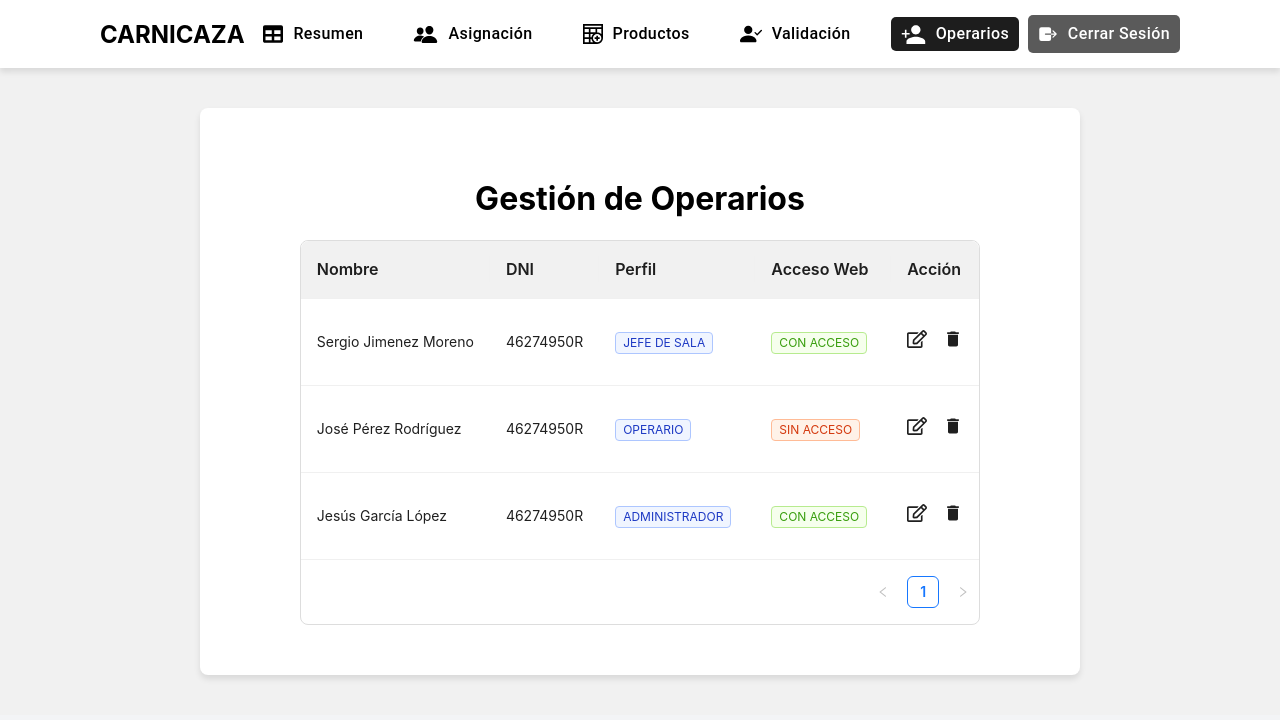
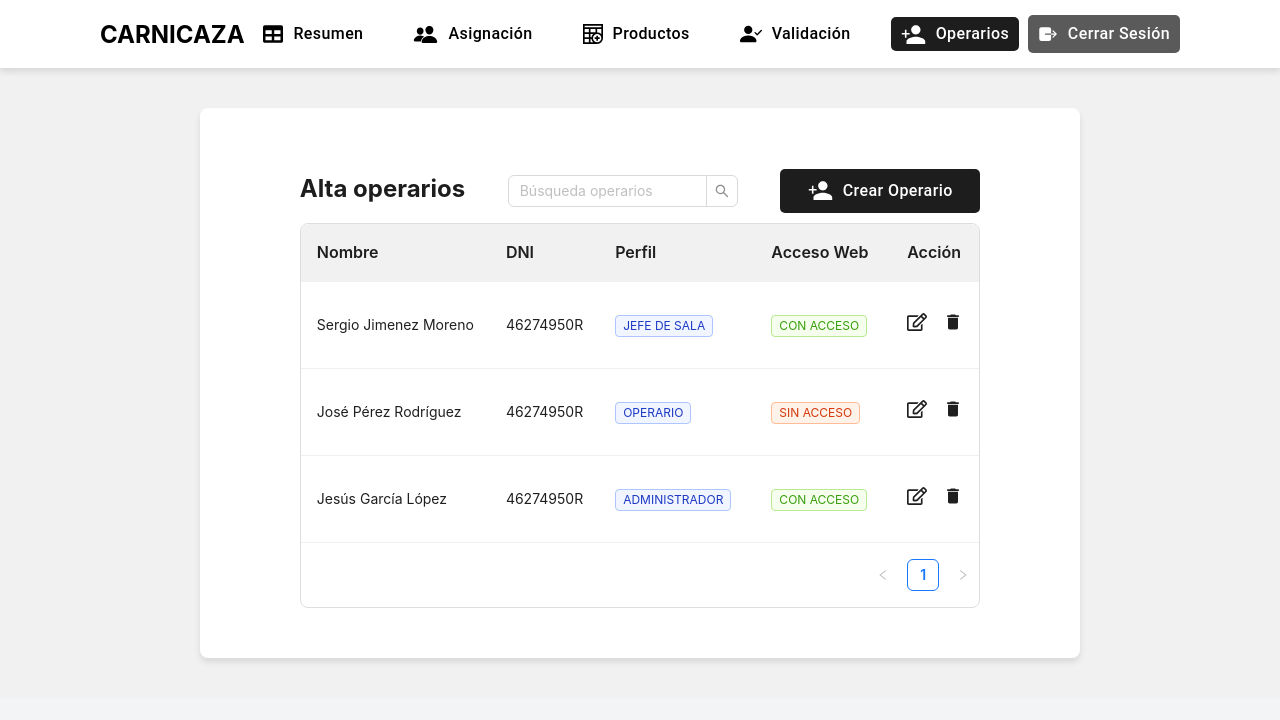
Before and after one commit to Laraa11/web_carnica, a React (Create React App) app: page / in a window 1280 px wide. Both pictures are taken after a click on the button "Operarios". Shown: the top 720 px of the page. Built offline with nearby package versions, Linux system fonts and the light colour scheme.

Commit message:
añadido boton creacion operarios e input busqueda pero pendiente de editar

```diff
--- a/src/Pages/general-styles.jsx
+++ b/src/Pages/general-styles.jsx
@@ -1,21 +1,35 @@
 import styled from 'styled-components'
 import {Table} from 'antd';
+import { StyledButton } from './main/main-styled';
+import { Input } from 'antd';
+const { Search } = Input;
 
 export const PageContainer = styled.div`
   display: flex;
   flex-direction: column;
-  align-items: center;
-  justify-content: center;
   padding: 50px 100px;
   background-color: #ffffff;
   border-radius: 8px;
   box-shadow: 0px 4px 6px rgba(0, 0, 0, 0.1);
 `;
 
+export const PageTitle = styled.h1`
+  font-size: 24px;
+  font-weight: bold;
+  color: #1d1d1d;
+  margin-bottom: 20px;
+  justify-content: left;
+  align-items: left;
+  display: flex;
+`;
+
 export const DefaultTable = styled(Table)`
   width: 100% !important;
   border: 1px solid #ddd !important;
   border-radius: 8px !important;
+  justify-content: center;
+  align-items: center;
+  display: flex;
   th {
     font-size: 16px;
     font-weight: bold;
@@ -24,3 +38,34 @@ export const DefaultTable = styled(Table)`
     background-color: #f1f1f1 !important;
   }
 `
+
+export const CrudButton = styled(StyledButton)`
+  background-color: #1d1d1d !important;
+  color: white !important;
+  text-transform: none;
+  border-radius: 5px ;
+  padding: 8px 10px !important;
+  width: 200px;
+  &:hover {
+    background-color: #353535 !important;
+  }
+`;
+
+export const StyledLabel = styled.div`
+  display: flex;
+  align-items: center;
+  gap: 10px;
+  font-size: 1rem;
+`;
+
+export const ContainerInLine = styled.div`
+  display: flex;
+  justify-content: space-between;
+  align-items: center;
+  width: 100%;
+`;
+
+export const SearchInput = styled(Search)`
+  width: 250px;
+  padding: 8px 10px !important;
+`;
--- a/src/Pages/main/index.jsx
+++ b/src/Pages/main/index.jsx
@@ -4,7 +4,7 @@ import AsignacionPage from '../asignacion/index-asignacion'
 import ValidacionPage from '../validacion/index-validacion'
 import ProductosPage from '../productos/index-productos'
 import ResumenPage from '../resumen/index-resumen'
-import { LogoutButton, MainContainer, NavButtonContainer, NavContainer, StyledButton, StyledLabel, Title, PageContent } from './main-styled'
+import { LogoutButton, MainContainer, NavButtonContainer, NavContainer, StyledButton, StyledLabel, Title, PageContent} from './main-styled'
 import { FaTable } from "react-icons/fa";
 import { IoPeople } from "react-icons/io5";
 import { BsPersonCheckFill } from "react-icons/bs";
--- a/src/Pages/operarios/index-operarios.jsx
+++ b/src/Pages/operarios/index-operarios.jsx
@@ -1,8 +1,11 @@
 import React from 'react';
-import {PageContainer, DefaultTable} from '../general-styles';
+import { PageContainer, DefaultTable, PageTitle, CrudButton, StyledLabel, ContainerInLine, SearchInput } from '../general-styles';
 import { Space, Tag } from 'antd';
 import { FaRegEdit } from "react-icons/fa";
 import { MdDelete } from "react-icons/md";
+import { IoMdPersonAdd } from 'react-icons/io';
+
+
 
 const OperariosPage = () => {
   const columns = [
@@ -60,8 +63,8 @@ const OperariosPage = () => {
       key: 'action',
       render: (_, record) => (
         <Space size="middle">
-          <p><FaRegEdit style={{fontSize: '20px'}}/></p>
-          <p><MdDelete style={{fontSize: '20px'}}/></p>
+          <p><FaRegEdit style={{ fontSize: '20px' }} /></p>
+          <p><MdDelete style={{ fontSize: '20px' }} /></p>
         </Space>
       ),
     },
@@ -96,7 +99,16 @@ const OperariosPage = () => {
 
   return (
     <PageContainer>
-      <h1>Gestión de Operarios</h1>
+      <ContainerInLine>
+      <PageTitle>Alta operarios</PageTitle>
+      <SearchInput placeholder="Búsqueda operarios"/>
+      <CrudButton>
+        <StyledLabel>
+          <IoMdPersonAdd style={{ fontSize: "25px" }} />
+          Crear Operario
+        </StyledLabel>
+      </CrudButton>
+      </ContainerInLine>
       <DefaultTable columns={columns} dataSource={data} />
     </PageContainer>
   );
```
Also changed, not shown: src/Pages/main/main-styled.jsx (line endings or trailing spaces).
